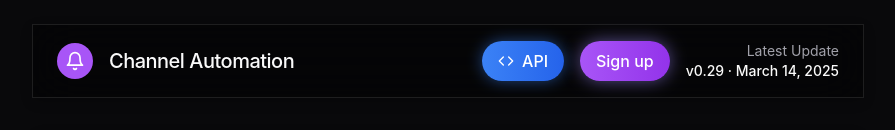
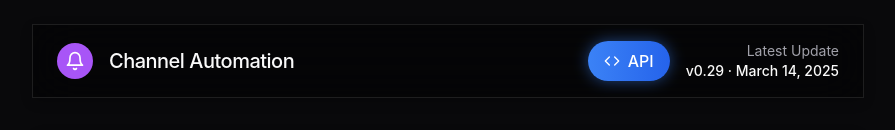
Before and after one commit to benjiemalinao87/chic-changelog, a React (Vite) app: page /progress in a window 1280 px wide. Shown: the top 130 px of the page, without its empty margins (192-1087 px from the left). Built offline with nearby package versions, Linux system fonts and the light colour scheme; no server answers; the database is empty.

Commit message:
Changes
Co-authored-by: benjiemalinao87 <benjiemalinao87@gmail.com>

```diff
--- a/src/components/Header.tsx
+++ b/src/components/Header.tsx
@@ -64,26 +64,6 @@ const Header = () => {
           API
         </motion.a>
 
-        <motion.a
-          href="https://cc1.automate8.com/"
-          target="_blank"
-          rel="noopener noreferrer"
-          className="bg-gradient-to-r from-purple-500 to-purple-600 text-white font-medium px-4 py-2 rounded-full shadow-[0_0_15px_rgba(155,135,245,0.5)] transition-all hover:shadow-[0_0_20px_rgba(155,135,245,0.7)] hover:scale-105"
-          whileHover={{ scale: 1.05 }}
-          whileTap={{ scale: 0.95 }}
-          animate={{
-            boxShadow: ['0 0 15px rgba(155,135,245,0.5)', '0 0 25px rgba(155,135,245,0.7)', '0 0 15px rgba(155,135,245,0.5)']
-          }}
-          transition={{
-            boxShadow: {
-              repeat: Infinity,
-              duration: 2
-            }
-          }}
-        >
-          Sign up
-        </motion.a>
-
         <div className="hidden md:block text-sm text-right">
           <p className="text-muted-foreground">Latest Update</p>
           <p className="font-medium">v0.29 · {currentDate}</p>
```
